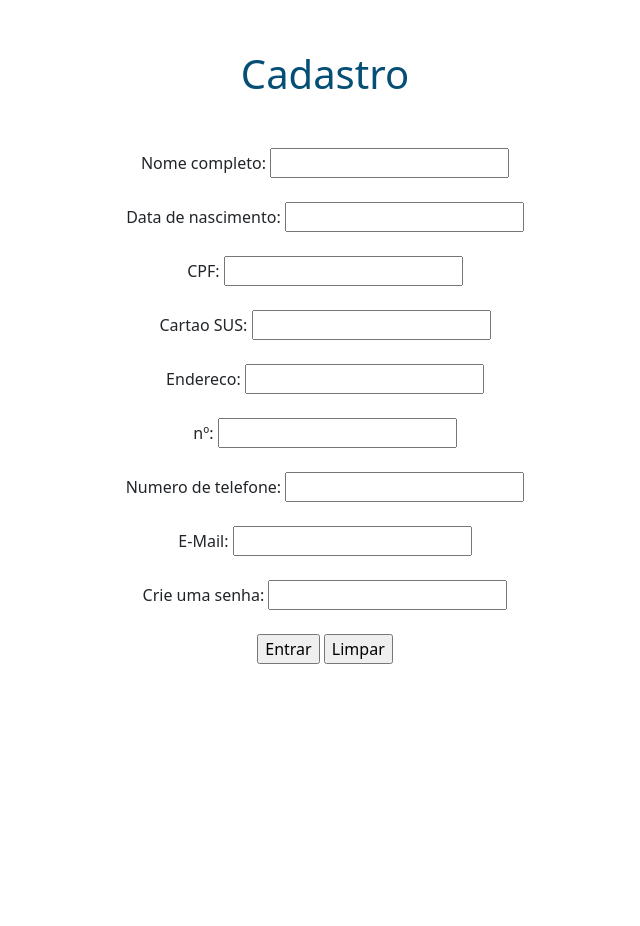
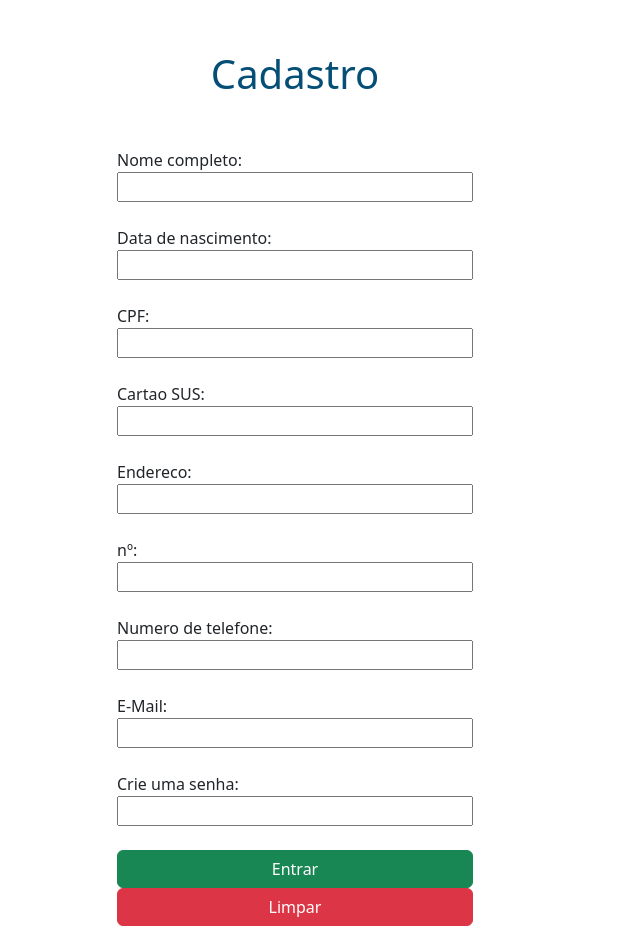
Before and after one commit to mahobold/projeto_integrador_sus, a PHP site: page /cadastro.php in a window 1280 px wide. Shown: the whole page, without its empty margins (345-985 px from the left). Before the commit the page ends 664 px from the top, so only its background shows below. Run offline with PHP 8.4, Linux system fonts and the light colour scheme.

Commit message:
Para Ana

```diff
--- a/cadastro.php
+++ b/cadastro.php
@@ -19,7 +19,11 @@
             <div class="azulmarinho">
                 <h1>Cadastro</h1>
             </div>
+            <div class="row">
+                <div class="col-4">
 
+                </div>
+                <div class="col-4">
                     <form action="cadastro.php" method="get">
                         <label>Nome completo: </label>
                         <input type="text" name="nome"/><br/><br/>
@@ -39,9 +43,15 @@
                         <input type="text" name="email"/><br/><br/>
                         <label>Crie uma senha: </label>
                         <input type="text" name="senha"/><br/><br/>
-            <input type="submit" value="Entrar">
-            <input type="reset" value="Limpar">
+                        <input type="submit" class="btn btn-success" value="Entrar">
+                        <input type="reset" class="btn btn-danger" value="Limpar">
                     </form>
+                </div>
+                <div class="col-4">
+
+                </div>
+
+            </div>
         </div>
     </body>
     <script src="https://cdn.jsdelivr.net/npm/bootstrap@5.3.0-alpha1/dist/js/bootstrap.bundle.min.js" integrity="sha384-w76AqPfDkMBDXo30jS1Sgez6pr3x5MlQ1ZAGC+nuZB+EYdgRZgiwxhTBTkF7CXvN" crossorigin="anonymous"></script>
--- a/projeto.css
+++ b/projeto.css
@@ -4,9 +4,7 @@
     margin-bottom: 50px;
     margin-top: 50px;
 }
-body{
-    text-align: center;
+
+input{
+    width: 100%;
 }
-.container{
-    margin-left: 100px;
-}
```
Lines whose indentation alone changed are shown as unchanged.
